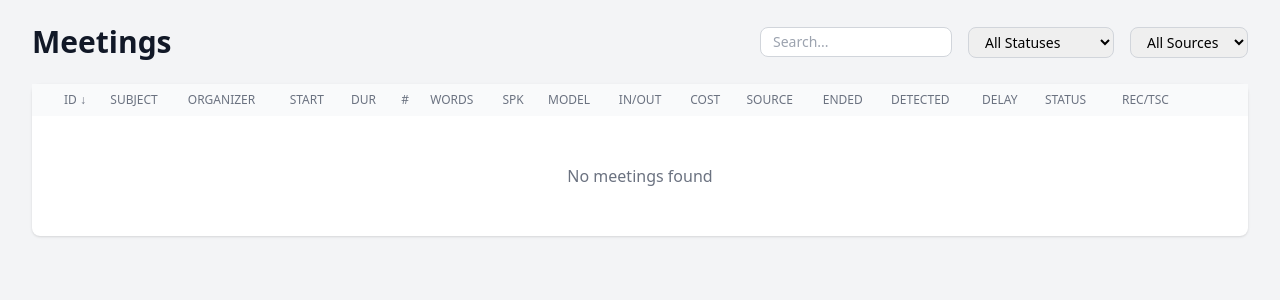
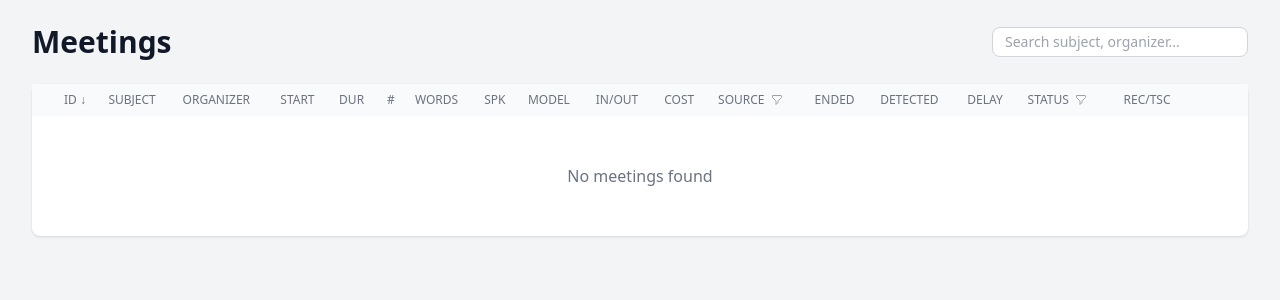
Before and after one commit to scottschatz/teams-notetaker, a Python web app: template src/web/templates/meetings.html in a window 1280 px wide. Shown: the top 300 px of the page. Run offline with Jinja, Linux system fonts and the light colour scheme; the template is opened without the code that fills it, so the values that code supplies are empty; some libraries are stand-ins or nearby versions.

Commit message:
Add column header dropdown filters for Status and Source
- Status column: Click filter icon to show dropdown with all status options
- Source column: Click filter icon to filter by webhook/calendar
- Filter icon turns blue when active
- Removed redundant top-bar dropdowns (kept search box)
- Added "Clear filters" button when filters are active

🤖 Generated with [Claude Code](https://claude.com/claude-code)

Co-Authored-By: Claude Opus 4.5 <noreply@anthropic.com>

```diff
--- a/src/web/templates/meetings.html
+++ b/src/web/templates/meetings.html
@@ -9,28 +9,20 @@
     <div class="flex justify-between items-center mb-6">
         <h1 class="text-3xl font-bold text-gray-900">Meetings</h1>
 
-        <!-- Filters -->
+        <!-- Search -->
         <div class="flex items-center space-x-4">
-            <input type="text" x-model="searchFilter" @input="applyFilters()" placeholder="Search..."
-                   class="px-3 py-1 border border-gray-300 rounded-lg text-sm focus:ring-2 focus:ring-blue-500 w-48">
-            <select x-model="statusFilter" @change="applyFilters()"
-                    class="px-3 py-1 border border-gray-300 rounded-lg text-sm">
-                <option value="">All Statuses</option>
-                <option value="completed">Completed</option>
-                <option value="processing">Processing</option>
-                <option value="transcript_only">Transcript Only</option>
-                <option value="discovered">Discovered</option>
-                <option value="no_transcript">No Transcript</option>
-                <option value="transcription_disabled">No Recording</option>
-                <option value="failed">Failed</option>
-                <option value="skipped">Skipped</option>
-            </select>
-            <select x-model="sourceFilter" @change="applyFilters()"
-                    class="px-3 py-1 border border-gray-300 rounded-lg text-sm">
-                <option value="">All Sources</option>
-                <option value="webhook">Webhook</option>
-                <option value="calendar">Calendar</option>
-            </select>
+            <input type="text" x-model="searchFilter" @input="applyFilters()" placeholder="Search subject, organizer..."
+                   class="px-3 py-1 border border-gray-300 rounded-lg text-sm focus:ring-2 focus:ring-blue-500 w-64">
+            <!-- Active filters indicator -->
+            <template x-if="statusFilter || sourceFilter">
+                <button @click="statusFilter = ''; sourceFilter = ''; applyFilters()"
+                        class="text-xs text-blue-600 hover:text-blue-800 flex items-center space-x-1">
+                    <span>Clear filters</span>
+                    <svg class="w-3 h-3" fill="none" stroke="currentColor" viewBox="0 0 24 24">
+                        <path stroke-linecap="round" stroke-linejoin="round" stroke-width="2" d="M6 18L18 6M6 6l12 12"/>
+                    </svg>
+                </button>
+            </template>
         </div>
     </div>
 
@@ -64,8 +56,29 @@
                         <th class="px-2 py-2 text-left text-xs font-medium text-gray-500 uppercase">Model</th>
                         <th class="px-2 py-2 text-left text-xs font-medium text-gray-500 uppercase">In/Out</th>
                         <th class="px-2 py-2 text-left text-xs font-medium text-gray-500 uppercase">Cost</th>
-                        <th @click="sortBy('discovery_source')" class="px-2 py-2 text-left text-xs font-medium text-gray-500 uppercase cursor-pointer hover:bg-gray-100">
-                            Source <span x-show="sortColumn === 'discovery_source'" x-text="sortDirection === 'asc' ? '↑' : '↓'"></span>
+                        <th class="px-2 py-2 text-left text-xs font-medium text-gray-500 uppercase relative" x-data="{ open: false }">
+                            <div class="flex items-center space-x-1">
+                                <span @click="sortBy('discovery_source')" class="cursor-pointer hover:text-gray-700">
+                                    Source <span x-show="sortColumn === 'discovery_source'" x-text="sortDirection === 'asc' ? '↑' : '↓'"></span>
+                                </span>
+                                <button @click.stop="open = !open" class="p-0.5 rounded hover:bg-gray-200" :class="{'bg-blue-100': sourceFilter}">
+                                    <svg class="w-3 h-3" :class="{'text-blue-600': sourceFilter, 'text-gray-400': !sourceFilter}" fill="none" stroke="currentColor" viewBox="0 0 24 24">
+                                        <path stroke-linecap="round" stroke-linejoin="round" stroke-width="2" d="M3 4a1 1 0 011-1h16a1 1 0 011 1v2.586a1 1 0 01-.293.707l-6.414 6.414a1 1 0 00-.293.707V17l-4 4v-6.586a1 1 0 00-.293-.707L3.293 7.293A1 1 0 013 6.586V4z"/>
+                                    </svg>
+                                </button>
+                            </div>
+                            <div x-show="open" @click.away="open = false" x-cloak
+                                 class="absolute z-50 mt-1 left-0 bg-white border border-gray-200 rounded-lg shadow-lg py-1 min-w-[100px]">
+                                <button @click="sourceFilter = ''; applyFilters(); open = false"
+                                        class="block w-full text-left px-3 py-1 text-xs hover:bg-gray-100"
+                                        :class="{'bg-blue-50 font-semibold': !sourceFilter}">All</button>
+                                <button @click="sourceFilter = 'webhook'; applyFilters(); open = false"
+                                        class="block w-full text-left px-3 py-1 text-xs hover:bg-gray-100"
+                                        :class="{'bg-blue-50 font-semibold': sourceFilter === 'webhook'}">Webhook</button>
+                                <button @click="sourceFilter = 'calendar'; applyFilters(); open = false"
+                                        class="block w-full text-left px-3 py-1 text-xs hover:bg-gray-100"
+                                        :class="{'bg-blue-50 font-semibold': sourceFilter === 'calendar'}">Calendar</button>
+                            </div>
                         </th>
                         <th @click="sortBy('end_time')" class="px-2 py-2 text-left text-xs font-medium text-gray-500 uppercase cursor-pointer hover:bg-gray-100">
                             Ended <span x-show="sortColumn === 'end_time'" x-text="sortDirection === 'asc' ? '↑' : '↓'"></span>
@@ -76,8 +89,47 @@
                         <th class="px-2 py-2 text-left text-xs font-medium text-gray-500 uppercase" title="Time from meeting end to webhook notification">
                             Delay
                         </th>
-                        <th @click="sortBy('status')" class="px-2 py-2 text-left text-xs font-medium text-gray-500 uppercase cursor-pointer hover:bg-gray-100">
-                            Status <span x-show="sortColumn === 'status'" x-text="sortDirection === 'asc' ? '↑' : '↓'"></span>
+                        <th class="px-2 py-2 text-left text-xs font-medium text-gray-500 uppercase relative" x-data="{ open: false }">
+                            <div class="flex items-center space-x-1">
+                                <span @click="sortBy('status')" class="cursor-pointer hover:text-gray-700">
+                                    Status <span x-show="sortColumn === 'status'" x-text="sortDirection === 'asc' ? '↑' : '↓'"></span>
+                                </span>
+                                <button @click.stop="open = !open" class="p-0.5 rounded hover:bg-gray-200" :class="{'bg-blue-100': statusFilter}">
+                                    <svg class="w-3 h-3" :class="{'text-blue-600': statusFilter, 'text-gray-400': !statusFilter}" fill="none" stroke="currentColor" viewBox="0 0 24 24">
+                                        <path stroke-linecap="round" stroke-linejoin="round" stroke-width="2" d="M3 4a1 1 0 011-1h16a1 1 0 011 1v2.586a1 1 0 01-.293.707l-6.414 6.414a1 1 0 00-.293.707V17l-4 4v-6.586a1 1 0 00-.293-.707L3.293 7.293A1 1 0 013 6.586V4z"/>
+                                    </svg>
+                                </button>
+                            </div>
+                            <div x-show="open" @click.away="open = false" x-cloak
+                                 class="absolute z-50 mt-1 left-0 bg-white border border-gray-200 rounded-lg shadow-lg py-1 min-w-[140px]">
+                                <button @click="statusFilter = ''; applyFilters(); open = false"
+                                        class="block w-full text-left px-3 py-1 text-xs hover:bg-gray-100"
+                                        :class="{'bg-blue-50 font-semibold': !statusFilter}">All</button>
+                                <button @click="statusFilter = 'completed'; applyFilters(); open = false"
+                                        class="block w-full text-left px-3 py-1 text-xs hover:bg-gray-100"
+                                        :class="{'bg-blue-50 font-semibold': statusFilter === 'completed'}">Completed</button>
+                                <button @click="statusFilter = 'processing'; applyFilters(); open = false"
+                                        class="block w-full text-left px-3 py-1 text-xs hover:bg-gray-100"
+                                        :class="{'bg-blue-50 font-semibold': statusFilter === 'processing'}">Processing</button>
+                                <button @click="statusFilter = 'transcript_only'; applyFilters(); open = false"
+                                        class="block w-full text-left px-3 py-1 text-xs hover:bg-gray-100"
+                                        :class="{'bg-blue-50 font-semibold': statusFilter === 'transcript_only'}">Transcript Only</button>
+                                <button @click="statusFilter = 'discovered'; applyFilters(); open = false"
+                                        class="block w-full text-left px-3 py-1 text-xs hover:bg-gray-100"
+                                        :class="{'bg-blue-50 font-semibold': statusFilter === 'discovered'}">Discovered</button>
+                                <button @click="statusFilter = 'no_transcript'; applyFilters(); open = false"
+                                        class="block w-full text-left px-3 py-1 text-xs hover:bg-gray-100"
+                                        :class="{'bg-blue-50 font-semibold': statusFilter === 'no_transcript'}">No Transcript</button>
+                                <button @click="statusFilter = 'transcription_disabled'; applyFilters(); open = false"
+                                        class="block w-full text-left px-3 py-1 text-xs hover:bg-gray-100"
+                                        :class="{'bg-blue-50 font-semibold': statusFilter === 'transcription_disabled'}">No Recording</button>
+                                <button @click="statusFilter = 'failed'; applyFilters(); open = false"
+                                        class="block w-full text-left px-3 py-1 text-xs hover:bg-gray-100"
+                                        :class="{'bg-blue-50 font-semibold': statusFilter === 'failed'}">Failed</button>
+                                <button @click="statusFilter = 'skipped'; applyFilters(); open = false"
+                                        class="block w-full text-left px-3 py-1 text-xs hover:bg-gray-100"
+                                        :class="{'bg-blue-50 font-semibold': statusFilter === 'skipped'}">Skipped</button>
+                            </div>
                         </th>
                         <th class="px-2 py-2 text-center text-xs font-medium text-gray-500 uppercase" title="Chat Event Signals: Recording Started / Transcript Available">
                             Rec/Tsc
```
